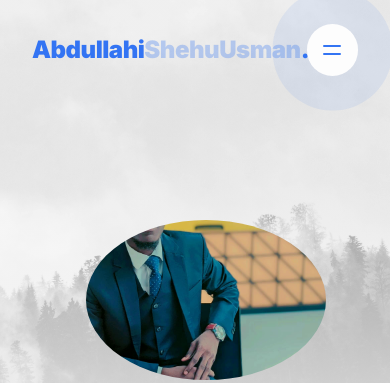
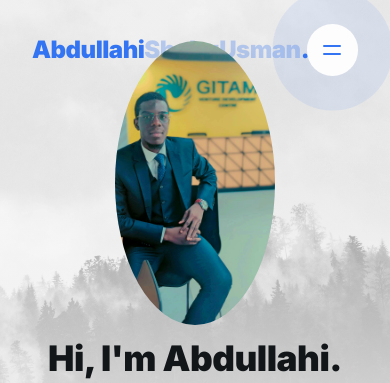
Before and after one commit to sonmalan/sonmalan.github.io, a website: page index.html in a window 390 px wide. Shown: the top 383 px of the page. Drawn offline with Linux system fonts and the light colour scheme; files whose address does not match are found by name.

Commit message:
Update main.css

```diff
--- a/styles/main.css
+++ b/styles/main.css
@@ -472,47 +472,12 @@ header .mobile_nav_btn {
 }
 
 .quick_intro img {
-  width: 15rem;
-  height: 15rem; /* Add this line */
-  margin-right: 2rem;
-  border-radius: 50%;
-  object-fit: cover; /* Ensures the image scales without distortion */
-}
-
-@media (max-width: 1024px) {
-  .quick_intro img {
-    width: 12rem;
-    height: 12rem; /* Add this */
-    margin-right: 1.2rem;
-    object-fit: cover;
-  }
-}
-
-@media (max-width: 768px) {
-  .quick_intro img {
-    width: 12rem;     /* Add this if missing */
-    height: 12rem;    /* Add this */
-    margin: 0 auto;
-    margin-bottom: 1rem;
-    object-fit: cover;
-  }
-}
-
-@media (max-width: 480px) {
-  .quick_intro img {
-    width: 10rem;
-    height: 10rem; /* Add this */
-    object-fit: cover;
-  }
-}
-
-.quick_intro img {
     width: 15rem;
     margin-right: 2rem;
     border-radius: 50%
-} */
+}
 
-/* @media (max-width:1024px) {
+@media (max-width:1024px) {
     .quick_intro img {
         width: 12rem;
         margin-right: 1.2rem
@@ -669,8 +634,8 @@ header .mobile_nav_btn {
 }
 
 .landing_quick_links a:hover {
-    /* background: #fdfdfd;
-    color: #3374f3 */
+    background: #fdfdfd;
+    color: #3374f3
     background: #3374f3;
     color: #fdfdfd
 }
```
